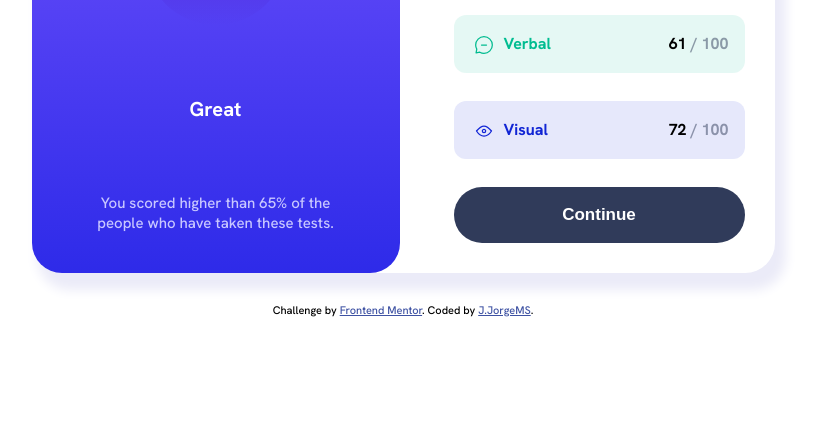
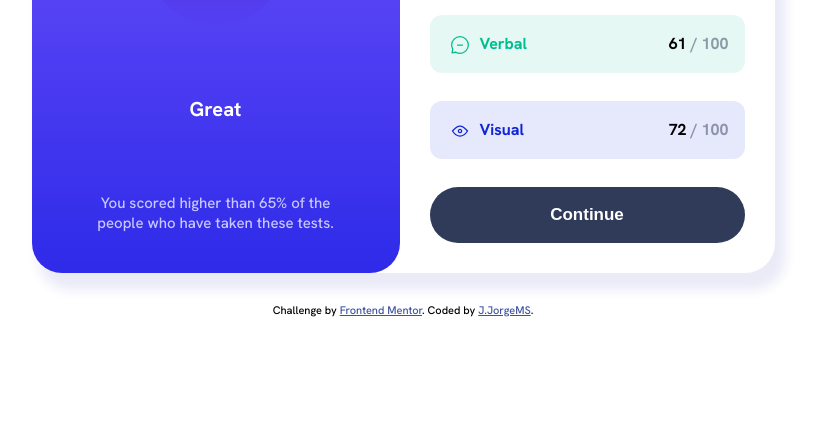
Before and after one commit to JJorgeMS13/results-summary-component-main, a plain HTML site: page index.html in a window 1536 px wide. Shown: the part 361-800 px from the top of the page, without its empty margins (365-1180 px from the left). Drawn offline with Linux system fonts and the light colour scheme.

Commit message:
Se quita el margin extra

```diff
--- a/css/styles.css
+++ b/css/styles.css
@@ -175,7 +175,6 @@ body {
         z-index: 1;
     }
     .card__bottom {
-        padding-left: 5.4rem;
         width: 39.9rem;
     }
 }
```
